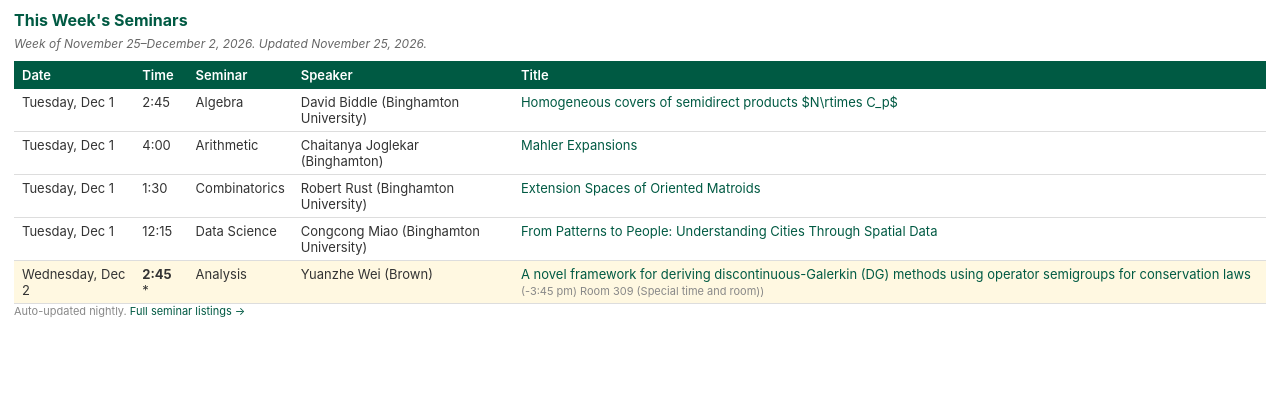
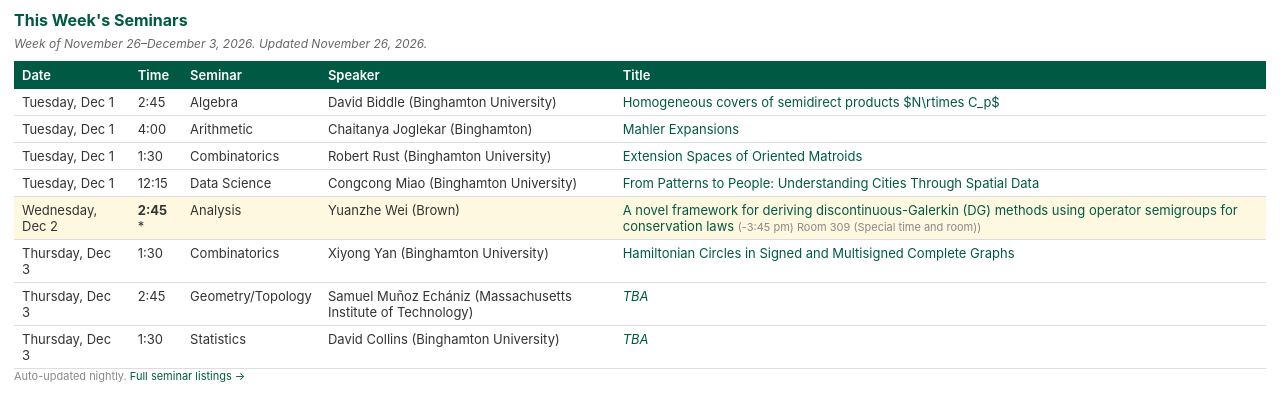
Before and after one commit to slavakargin/seminar-scraper, a plain HTML site: page docs/index.html in a window 1280 px wide. Drawn offline with Linux system fonts and the light colour scheme.

Commit message:
Update seminar table and TV image 2026-11-26

```diff
--- a/docs/index.html
+++ b/docs/index.html
@@ -51,7 +51,7 @@
 </head>
 <body>
 <h2>This Week's Seminars</h2>
-<div class="subtitle">Week of November 25–December 2, 2026. Updated November 25, 2026.</div>
+<div class="subtitle">Week of November 26–December 3, 2026. Updated November 26, 2026.</div>
 <table>
 <tr><th>Date</th><th>Time</th><th>Seminar</th><th>Speaker</th><th>Title</th></tr>
 <tr><td>Tuesday, Dec 1</td><td>2:45</td><td>Algebra</td><td>David Biddle (Binghamton University)</td><td><a href="https://www2.math.binghamton.edu/p/seminars/alge">Homogeneous covers of semidirect products $N\rtimes C_p$</a></td></tr>
@@ -59,6 +59,9 @@
 <tr><td>Tuesday, Dec 1</td><td>1:30</td><td>Combinatorics</td><td>Robert Rust (Binghamton University)</td><td><a href="https://www2.math.binghamton.edu/p/seminars/comb/start">Extension Spaces of Oriented Matroids</a></td></tr>
 <tr><td>Tuesday, Dec 1</td><td>12:15</td><td>Data Science</td><td>Congcong Miao (Binghamton University)</td><td><a href="https://www2.math.binghamton.edu/p/seminars/datasci">From Patterns to People: Understanding Cities Through Spatial Data</a></td></tr>
 <tr class="special"><td>Wednesday, Dec 2</td><td><strong>2:45</strong> *</td><td>Analysis</td><td>Yuanzhe Wei (Brown)</td><td><a href="https://www2.math.binghamton.edu/p/seminars/anal">A novel framework for deriving discontinuous-Galerkin (DG) methods using operator semigroups for conservation laws</a> <span class="note">(-3:45 pm) Room 309 (Special time and room))</span></td></tr>
+<tr><td>Thursday, Dec 3</td><td>1:30</td><td>Combinatorics</td><td>Xiyong Yan (Binghamton University)</td><td><a href="https://www2.math.binghamton.edu/p/seminars/comb/start">Hamiltonian Circles in Signed and Multisigned Complete Graphs</a></td></tr>
+<tr><td>Thursday, Dec 3</td><td>2:45</td><td>Geometry/Topology</td><td>Samuel Muñoz Echániz (Massachusetts Institute of Technology)</td><td><a href="https://www2.math.binghamton.edu/p/seminars/topsem"><em>TBA</em></a></td></tr>
+<tr><td>Thursday, Dec 3</td><td>1:30</td><td>Statistics</td><td>David Collins (Binghamton University)</td><td><a href="https://www2.math.binghamton.edu/p/seminars/stat"><em>TBA</em></a></td></tr>
 </table>
 <p class="note">Auto-updated nightly. <a href="https://www2.math.binghamton.edu/p/seminars">Full seminar listings →</a></p>
 </body>
```
Also changed, not shown: docs/seminars.png.
